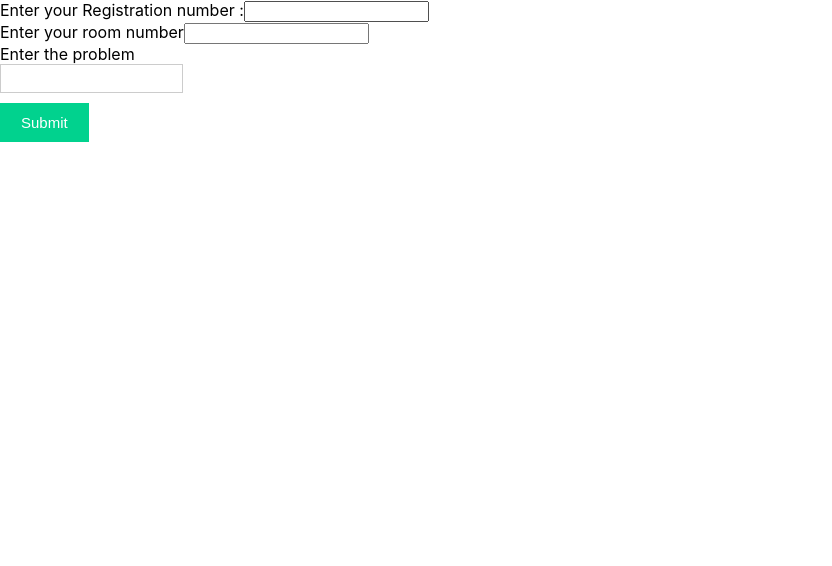
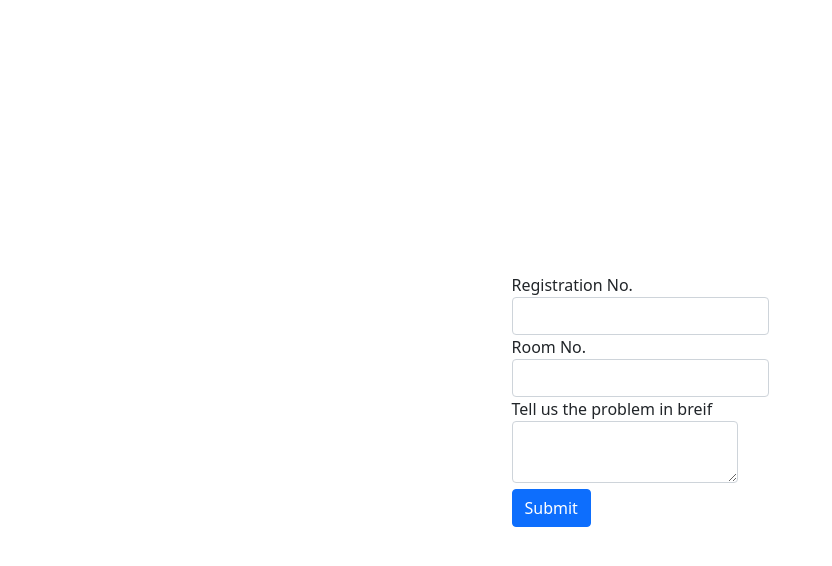
Before and after one commit to aman2212002/together, a React (Create React App) app: page /complaint-box in a window 1280 px wide. Shown: the top 566 px of the page, without its empty margins (0-832 px from the left). Built offline with nearby package versions, Linux system fonts and the light colour scheme.

Commit message:
react bootstrap setup

```diff
--- a/package.json
+++ b/package.json
@@ -8,8 +8,10 @@
     "@testing-library/react": "^12.1.4",
     "@testing-library/user-event": "^13.5.0",
     "axios": "^0.26.1",
+    "bootstrap": "^5.1.3",
     "firebase": "^9.6.11",
     "react": "^18.0.0",
+    "react-bootstrap": "^2.3.0",
     "react-dom": "^18.0.0",
     "react-icon": "^1.0.0",
     "react-icons": "^4.3.1",
--- a/src/components/complaint-app/details.css
+++ b/src/components/complaint-app/details.css
@@ -1,3 +1,3 @@
-.problem-statement{
-    background-color: yellow;
+.problem-statement {
+  background-color: yellow;
 }
--- a/src/components/complaint-app/details.js
+++ b/src/components/complaint-app/details.js
@@ -1,37 +1,39 @@
-import { useState } from "react";
-
+import React, { useState } from "react";
+import { Button, Form } from "react-bootstrap";
 function Details() {
   const [inputs, setInputs] = useState({});
 
   const handleChange = (event) => {
     const name = event.target.name;
     const value = event.target.value;
-        setInputs(values => ({ ...values, [name]: value }))
-    }
+    setInputs((values) => ({ ...values, [name]: value }));
+  };
 
-    const handleSubmit = (event) => {
-        event.preventDefault();
+  const handleSubmit = (e) => {
+    e.preventDefault();
     console.log(inputs);
     console.log("sucessfully submitted");
-    }
+  };
 
   return (
-        <form onSubmit={handleSubmit}>
-
+    <div className="complaint-box-details">
+      <Form onSubmit={handleSubmit}>
         <div>
-                <label>Enter your Registration number :
-                    <input
+          <label>
+            Registration No.
+            <Form.Control
               type="Void"
               name="registrationno"
               value={inputs.registrationno || ""}
               onChange={handleChange}
+              className=""
             />
           </label>
-
         </div>
         <div>
-                <label>Enter your room number
-                <input
+          <label>
+            Room No.
+            <Form.Control
               type="number"
               name="roomno"
               value={inputs.roomno || ""}
@@ -40,8 +42,11 @@ function Details() {
           </label>
         </div>
         <div>
-                <label>Enter the problem<br/>
-                    <input
+          <label>
+            Tell us the problem in breif
+            <br />
+            <Form.Control
+              as="textarea"
               type="text"
               name="problem"
               value={inputs.problem || ""}
@@ -49,9 +54,11 @@ function Details() {
             />
           </label>
         </div>
-
-            <input type="submit" />
-        </form>
-    )
+        <Button type="submit" onClick={handleSubmit}>
+          Submit
+        </Button>
+      </Form>
+    </div>
+  );
 }
 export default Details;
--- a/src/components/styles.css
+++ b/src/components/styles.css
@@ -61,3 +61,16 @@
   gap: 8px;
   margin: 10px;
 }
+
+.complaint-box {
+  height: 100vh;
+  width: 100vw;
+}
+
+.complaint-box-details {
+  height: 100vh;
+  display: flex;
+  flex-direction: column;
+  align-items: center;
+  justify-content: center;
+}
--- a/src/index.js
+++ b/src/index.js
@@ -1,7 +1,7 @@
 import React from 'react';
 import ReactDOM from 'react-dom';
+import App from './App';
 import './index.css';
-import App from './App';
-
+import 'bootstrap/dist/css/bootstrap.min.css'
 
 ReactDOM.render(<App />, document.getElementById('root'));
```
Also changed, not shown: 1 other file (tests, documents, lock files or other folders). Lines whose indentation alone changed are shown as unchanged.
